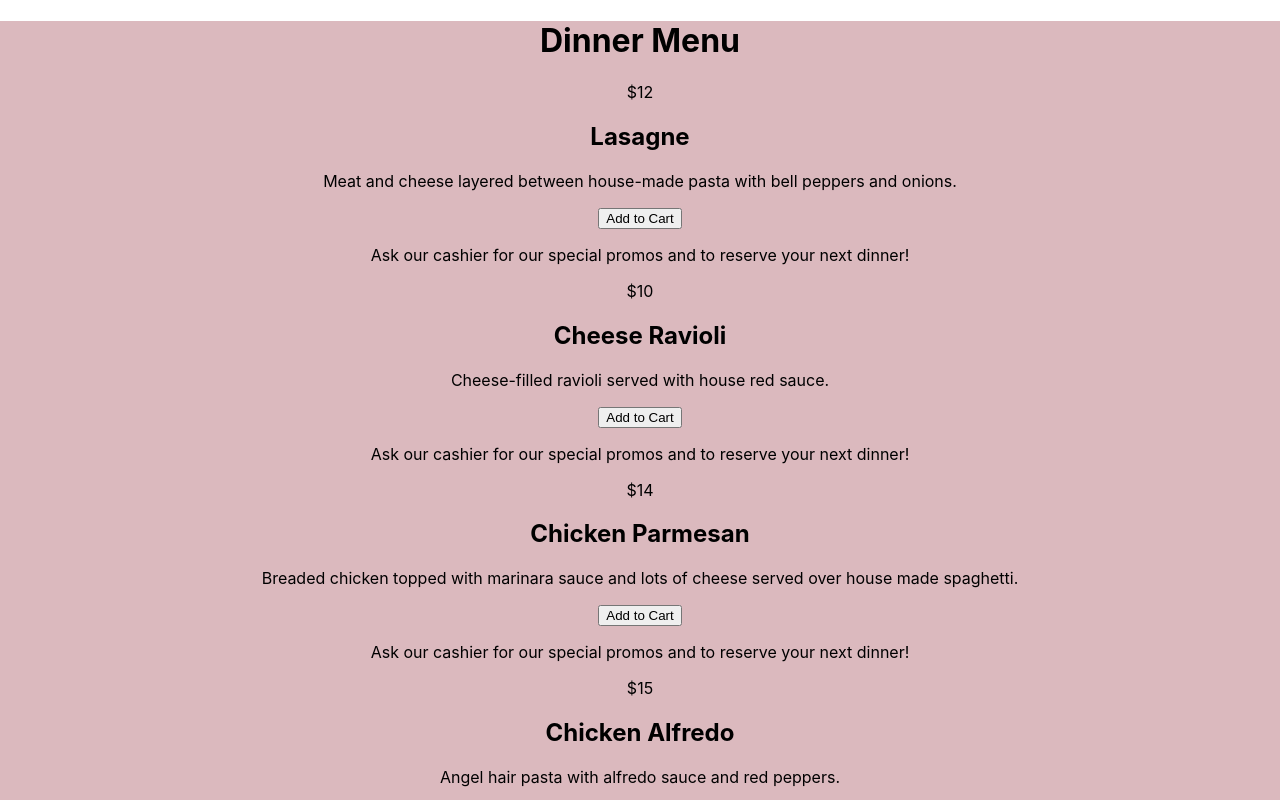
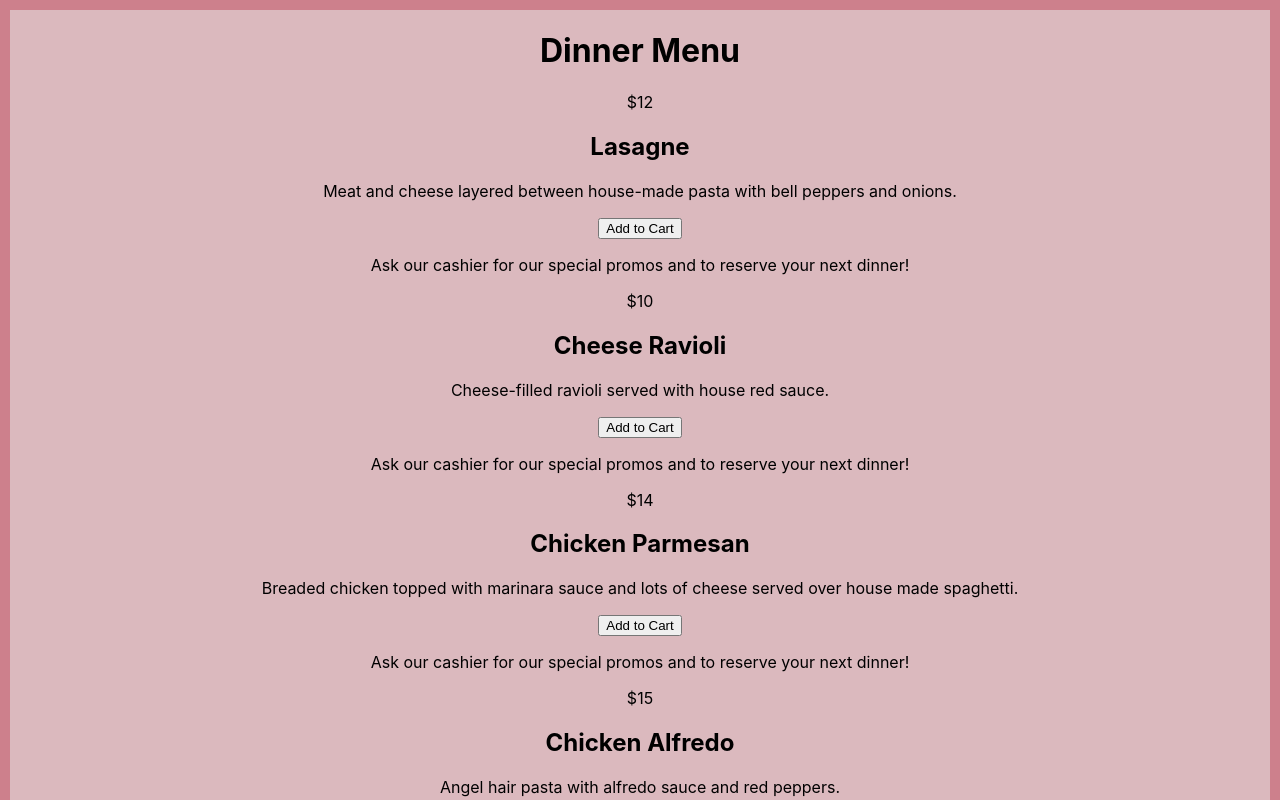
Before and after one commit to lmelo031/portfolio, a React (Create React App) app in the folder labs/portfolio1/: page / in a window 1280 px wide. Shown: the top 800 px of the page. Built offline with nearby package versions, Linux system fonts and the light colour scheme.

Commit message:
complete

```diff
--- a/labs/portfolio1/src/App.css
+++ b/labs/portfolio1/src/App.css
@@ -1,6 +1,7 @@
 .App {
   text-align: center;
   background-color: rgb(219, 185, 190);
+  border: 5px solid rgb(205, 128, 140);
 }
 
 .App-logo {
```
